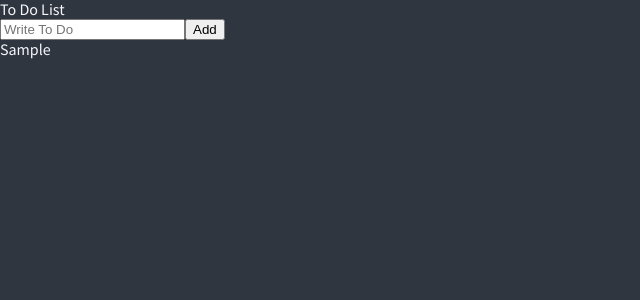
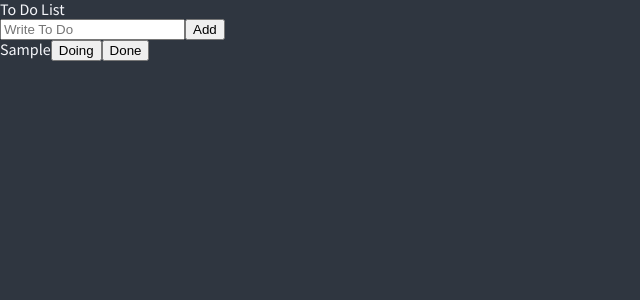
Before and after one commit to bestgoogoo/react-crypto-tracker, a React (Create React App) app: page / in a window 1280 px wide. Both pictures are taken after typing "Sample" into the empty fields and a click on the button "Add". Shown: the top 300 px of the page, without its empty margins (0-640 px from the left). Built offline with nearby package versions, Linux system fonts and the light colour scheme.

Commit message:
[To Do List] Category Change Catch by Using Recoil and JS Syntax

```diff
--- a/src/components/ToDo.tsx
+++ b/src/components/ToDo.tsx
@@ -1,7 +1,44 @@
-import { IToDo } from "../atoms";
+import { useSetRecoilState } from "recoil";
+import { IToDo, toDoState } from "../atoms";
 
-function ToDo({ text }: IToDo) {
-  return <li>{text}</li>;
+function ToDo({ id, text, category }: IToDo) {
+  const setToDos = useSetRecoilState(toDoState);
+  const onClick = (event: React.MouseEvent<HTMLButtonElement>) => {
+    const {
+      currentTarget: { name },
+    } = event;
+    setToDos((selectToDos) => {
+      const targetIndex = selectToDos.findIndex((toDo) => toDo.id === id);
+      const selectToDo = selectToDos[targetIndex];
+      const setToDo = { id, text, category: name as any };
+      console.log(selectToDo, setToDo);
+      return [
+        ...selectToDos.slice(0, targetIndex),
+        setToDo,
+        ...selectToDos.slice(targetIndex + 1),
+      ];
+    });
+  };
+  return (
+    <li>
+      <span>{text}</span>
+      {!category.includes("TO_DO") && (
+        <button name="TO_DO" onClick={onClick}>
+          To Do
+        </button>
+      )}
+      {!category.includes("DOING") && (
+        <button name="DOING" onClick={onClick}>
+          Doing
+        </button>
+      )}
+      {!category.includes("DONE") && (
+        <button name="DONE" onClick={onClick}>
+          Done
+        </button>
+      )}
+    </li>
+  );
 }
 
 export default ToDo;
```
